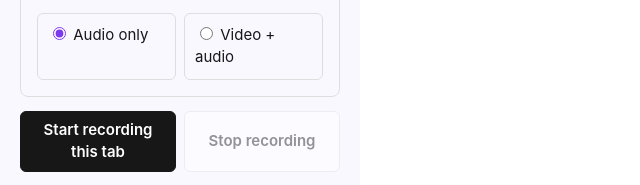
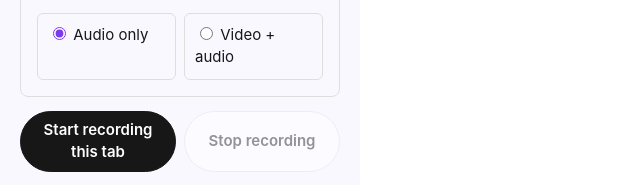
Before and after one commit to DurbarGhosh/Transcriber, a website built with Vite: page popup.html in a window 1280 px wide. Shown: the part 104-289 px from the top of the page, 0-640 px from the left. Built offline with nearby package versions, Linux system fonts and the light colour scheme; no server answers.

Commit message:
Make buttons pill-shaped
Co-Authored-By: Claude Sonnet 5.5 <noreply@anthropic.com>

```diff
--- a/src/styles.css
+++ b/src/styles.css
@@ -27,7 +27,7 @@ button, input, select { font: inherit; }
 button, .button-link {
   min-height: 38px;
   border: 1px solid var(--ink);
-  border-radius: 6px;
+  border-radius: 999px;
   padding: 7px 13px;
   background: var(--ink);
   color: #ffffff;
```
